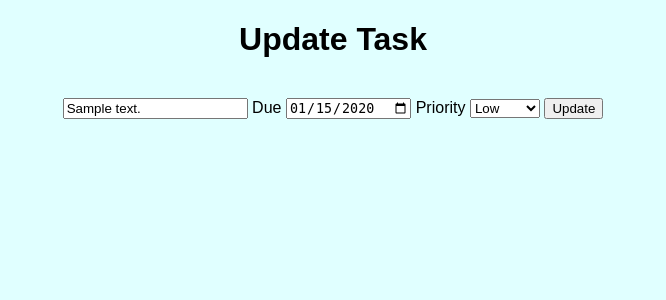
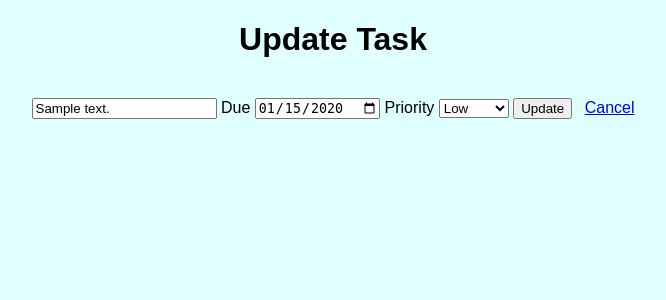
Before and after one commit to engineerdiaa/Task-Master, a Flask app: page /update/1?sort=due in a window 1280 px wide. Shown: the top 300 px of the page, without its empty margins (307-973 px from the left). Run offline with Flask 3, Linux system fonts and the light colour scheme; tables that the repository leaves empty hold one stand-in row (values such as "Sample post").

Commit message:
Add a Cancel link to the edit page
The browser's Back button was the only way to leave the edit page
without saving. Cancel returns to the list, keeping the filter,
search and sort the user came from.

Co-Authored-By: Claude Opus 5.5 <noreply@anthropic.com>
Claude-Session: https://claude.ai/code/session_01HemtpX75pE8BVtGnttBAGB

```diff
--- a/static/css/styles.css
+++ b/static/css/styles.css
@@ -127,3 +127,7 @@ form.inline {
 .priority-1 {
     color: #666;
 }
+
+.cancel {
+    margin-left: 0.5em;
+}
--- a/templates/update.html
+++ b/templates/update.html
@@ -16,6 +16,7 @@
         <form action="{{ url_for('tasks.update', task_id=task.id, **view) }}" method="POST">
             {% include '_task_fields.html' %}
             <input type="submit" value="Update">
+            <a href="{{ url_for('tasks.index', **view) }}" class="cancel">Cancel</a>
         </form>
     </div>
 </div>
```
